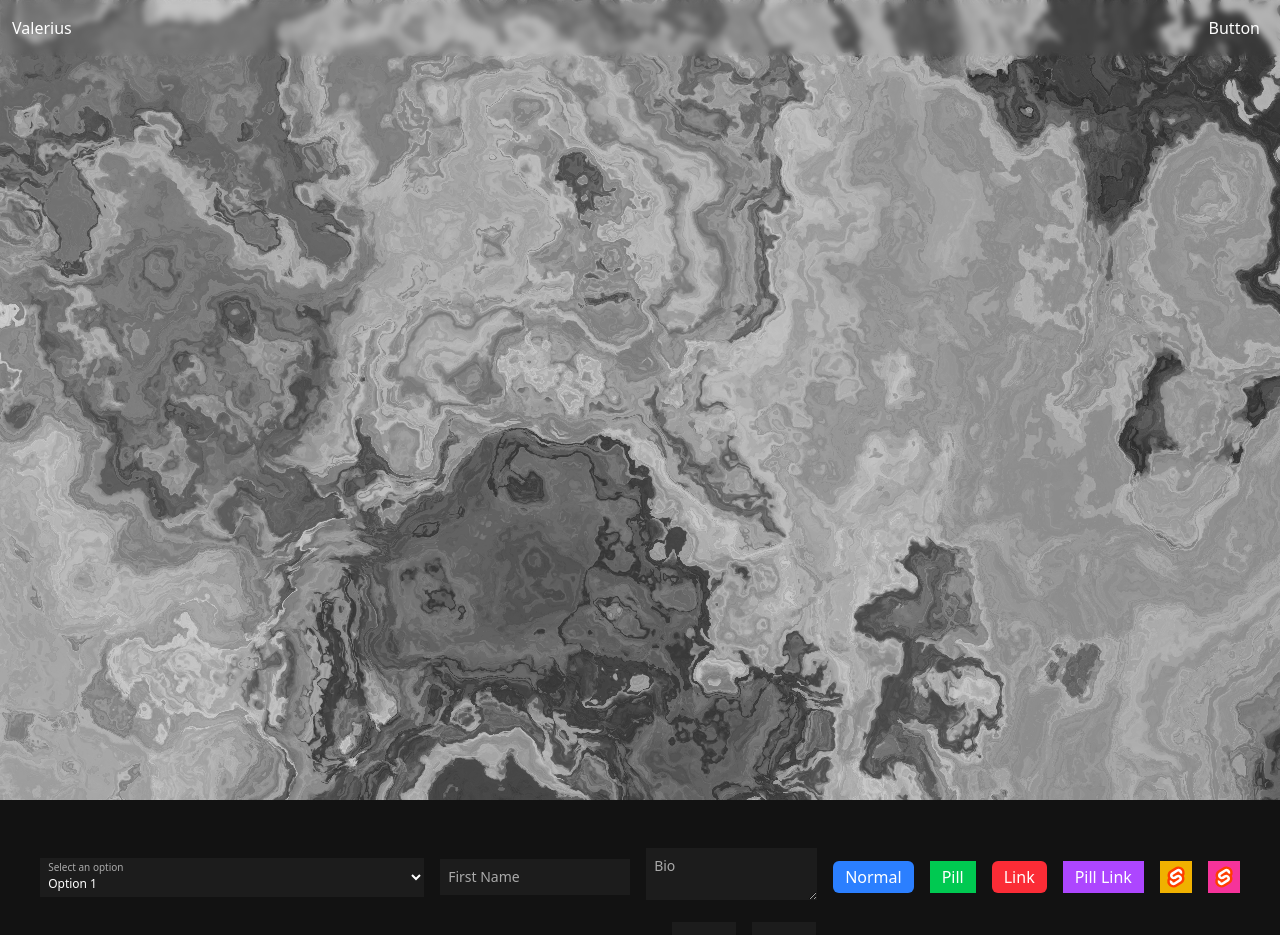
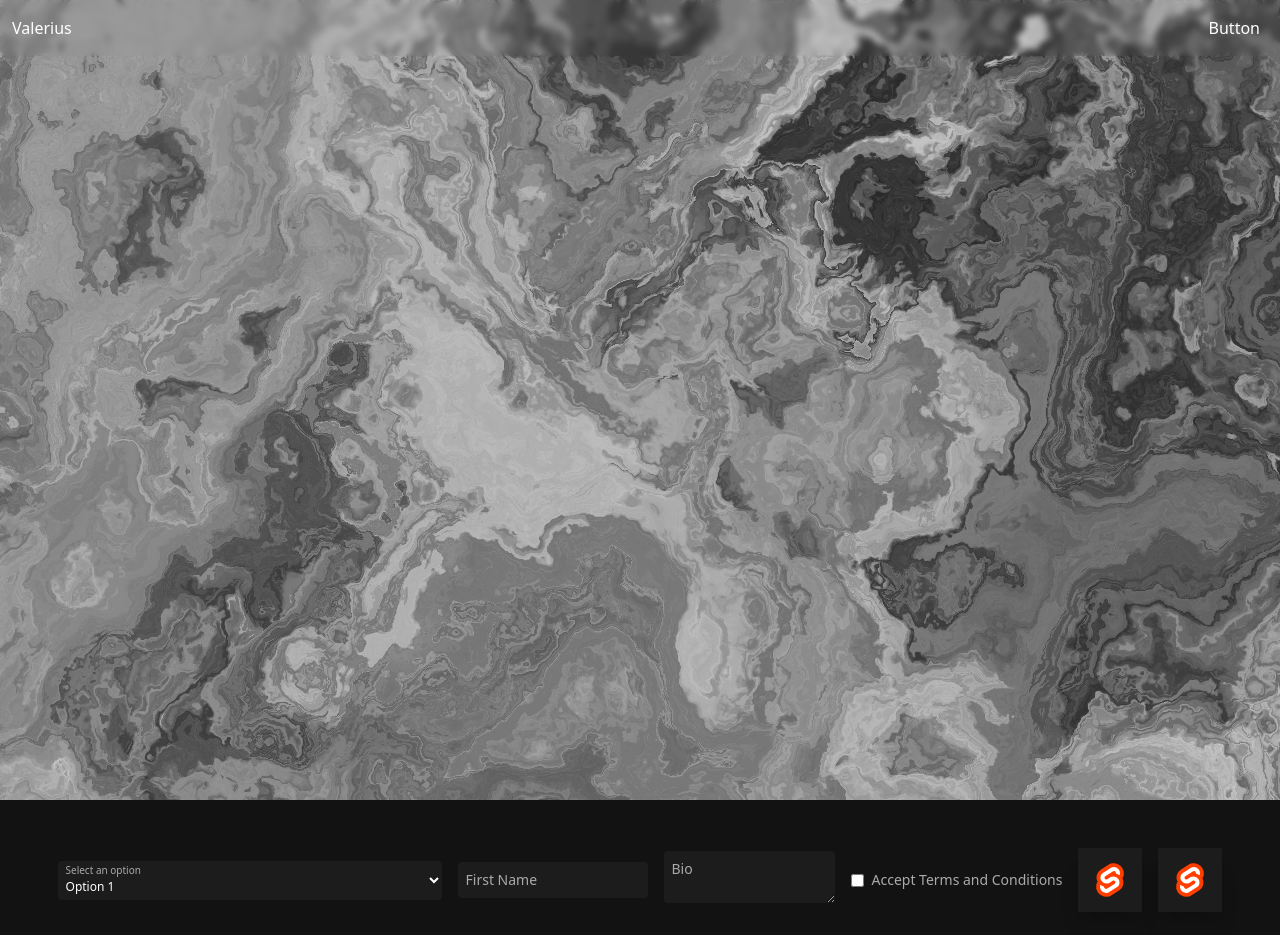
Before and after one commit to Villy-P/corekit-ui, a SvelteKit app: page / in a window 1280 px wide. Shown: the top 935 px of the page. Built offline with nearby package versions, Linux system fonts and the light colour scheme.

Commit message:
feat: add Checkbox component and integrate it into the main page

```diff
--- /dev/null
+++ b/src/lib/components/Checkbox.svelte
@@ -0,0 +1,34 @@
+<script lang="ts">
+    import { twMerge } from "tailwind-merge";
+    import Text from "./Text.svelte";
+
+    let {
+        children = undefined,
+        class: className = "",
+        labelClass = "",
+        divClass = "",
+        value = $bindable(),
+        id = crypto.randomUUID(),
+        ...restProps
+    } = $props();
+
+    let defaultClass = "z-20 bg-form-input-background text-main-text rounded-lg outline-none focus:ring-2 focus:ring-blue-500 transition-all";
+    let defaultLabelClass = "block text-sub-text font-medium";
+    let defaultDivClass = "relative flex items-center gap-2";
+
+    let combinedLabelClass = $derived(twMerge(defaultLabelClass, labelClass));
+    let combinedClass = $derived(twMerge(defaultClass, className));
+    let combinedDivClass = $derived(twMerge(defaultDivClass, divClass));
+</script>
+
+<div class={combinedDivClass}>
+    <input
+        type="checkbox"
+        id={id}
+        bind:checked={value}
+        class={combinedClass}
+        {...restProps}/>
+    <Text tag="label" for={id} class={combinedLabelClass}>
+        {@render children?.()}
+    </Text>
+</div>
--- a/src/lib/components/FloatingInput.svelte
+++ b/src/lib/components/FloatingInput.svelte
@@ -23,8 +23,8 @@
     let hasContent = $derived(value !== undefined && value !== null && value.toString().length > 0);
     let isValid = $derived(!touched || !validInputRegex || validInputRegex.test(value || ""));
 
-    let defaultClass = "z-20 bg-form-input-background text-main-text w-full radius px-2 pt-4 pb-1 text-xs outline-none focus:ring-2 focus:ring-blue-500 transition-all";
-    let defaultLabelClass = "block text-sub-text radius-md text-sm font-medium mb-1 absolute transition-all duration-100 pointer-events-none";
+    let defaultClass = "z-20 bg-form-input-background text-main-text w-full rounded px-2 pt-4 pb-1 text-xs outline-none focus:ring-2 focus:ring-blue-500 transition-all";
+    let defaultLabelClass = "block text-sub-text rounded-md text-sm font-medium mb-1 absolute transition-all duration-100 pointer-events-none";
     let defaultDivClass = "relative";
 
     let originalLabelClass = "left-2 z-0";
--- a/src/lib/components/FloatingSelect.svelte
+++ b/src/lib/components/FloatingSelect.svelte
@@ -14,8 +14,8 @@
         ...restProps
     }: FloatingSelectProps = $props();
 
-    let defaultSelectClass = "cursor-pointer bg-form-input-background text-main-text z-20 w-full radius px-1 pt-4 pb-1 text-xs outline-none focus:ring-2 focus:ring-blue-500 transition-all";
-    let defaultLabelClass = "block text-sub-text radius-md text-sm font-medium mb-1 absolute transition-all duration-100 pointer-events-none";
+    let defaultSelectClass = "cursor-pointer bg-form-input-background text-main-text z-20 w-full rounded px-1 pt-4 pb-1 text-xs outline-none focus:ring-2 focus:ring-blue-500 transition-all";
+    let defaultLabelClass = "block text-sub-text rounded-md text-sm font-medium mb-1 absolute transition-all duration-100 pointer-events-none";
     let defaultDivClass = "relative w-fit";
 
     let selectedLabelClass = "left-2 z-30 top-0.5 text-[10px]!";
--- a/src/routes/+page.svelte
+++ b/src/routes/+page.svelte
@@ -12,6 +12,7 @@
     import Card from "$lib/components/Card.svelte";
     import FloatingDropdown from "$lib/components/FloatingSelect.svelte";
     import Text from "$lib/components/Text.svelte";
+    import Checkbox from "$lib/components/Checkbox.svelte";
 
     let arrayOfValues = ["Hello", "World", "Svelte", "Kit", "Typewriter", "Effect"];
 
@@ -52,14 +53,7 @@
     <FloatingDropdown class="w-96" {options}>Select an option</FloatingDropdown>
     <FloatingInput validInputRegex={/^[A-Za-z\s]+$/}>First Name</FloatingInput>
     <FloatingInput validInputRegex={/^[A-Za-z\s]+$/} isTextArea>Bio</FloatingInput>
-    <Button color="blue">Normal</Button>
-    <Button color="lightgreen" pill>Pill</Button>
-    <Button color="red" href="https://www.google.com" external>Link</Button>
-    <Button color="purple" pill href="https://www.google.com" external>Pill Link</Button>
-    <Button color="yellow" icon><img class="w-6 h-6" src="/favicon.svg" alt="Favicon"/></Button>
-    <Button color="pink" icon href="https://www.google.com" external><img class="w-6 h-6" src="/favicon.svg" alt="Favicon"/></Button>
-    <Button radius="lg" color="gray" onclick={() => alert('Button clicked!')}>Onclick event</Button>
-    <Button variant="ghost" color="sub">Sub</Button>
+    <Checkbox>Accept Terms and Conditions</Checkbox>
     <Card class="w-16 h-16 flex-center">
        <img class="w-10 h-10" src="/favicon.svg" alt="Favicon"/>
     </Card>
```
